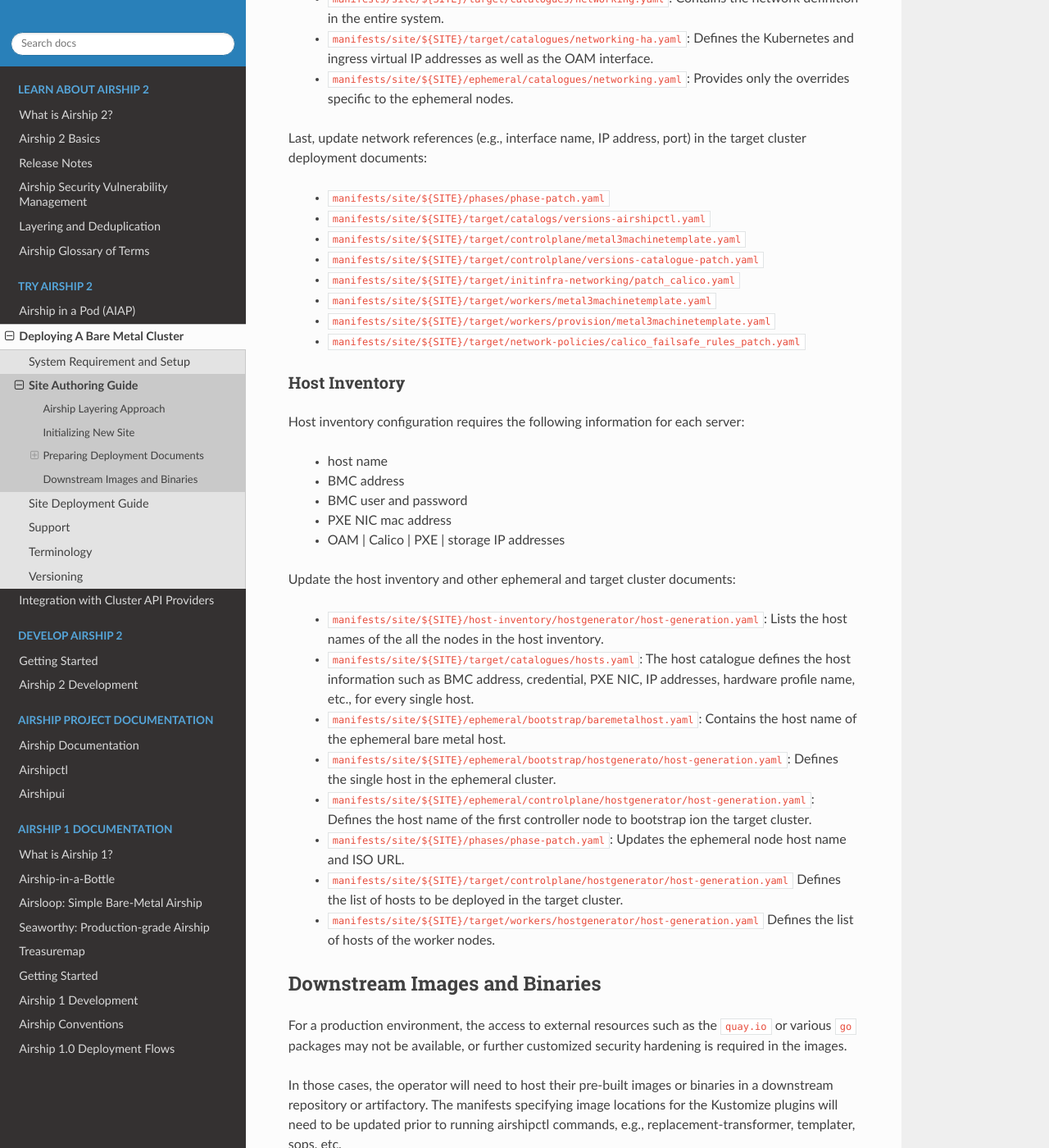
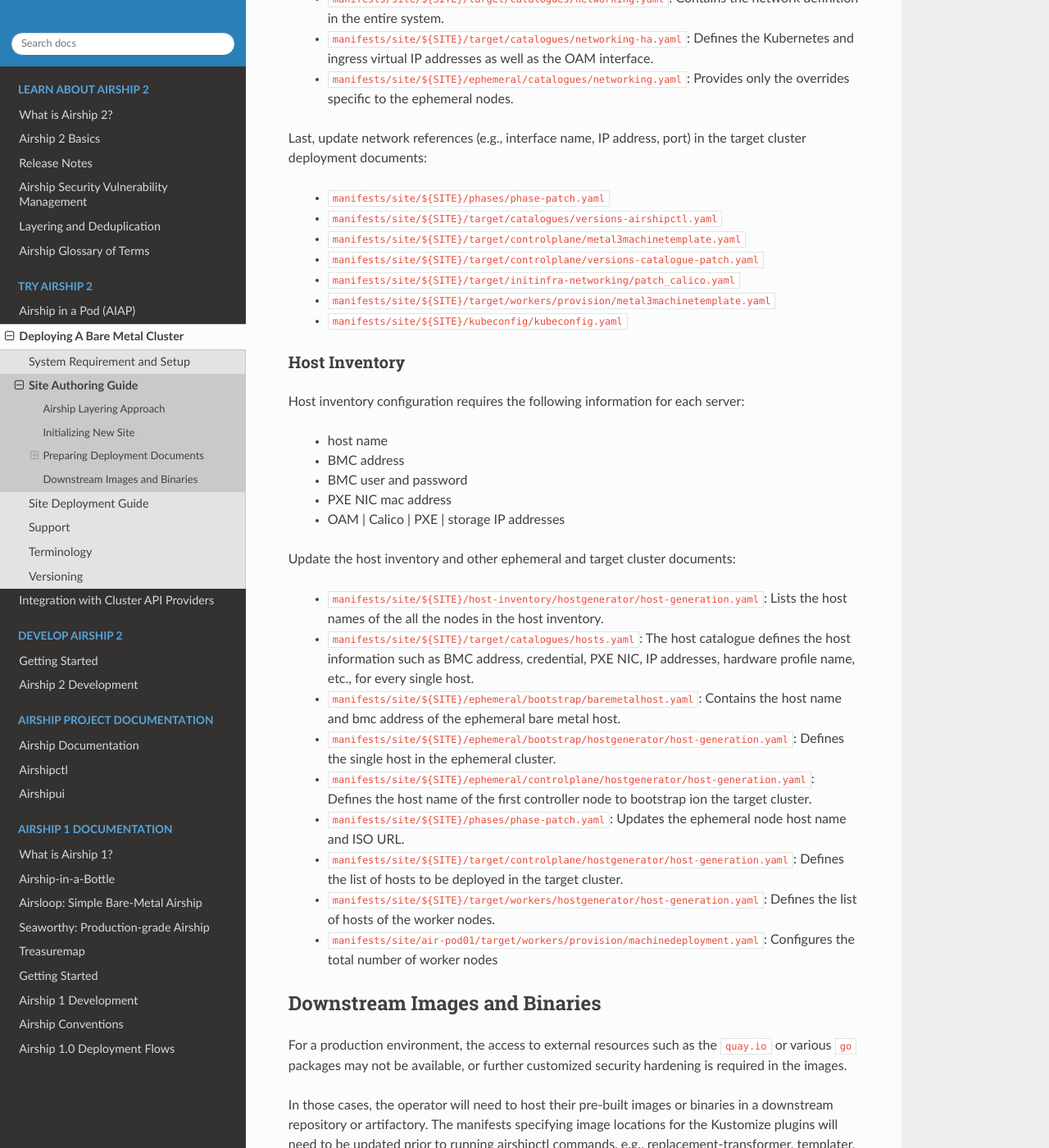
Before and after one commit to airshipit/docs, a Sphinx documentation site: the page built from doc/source/airship2/site-authoring.rst, in a window 1280 px wide and 1400 px high, scrolled down 2685 px. Shown: the whole window at 82% size. Built offline with Sphinx 7.4.7 and the Read the Docs theme 2.0.0, drawn with Linux system fonts in a browser that asks for light colours.

Commit message:
Added instruction to handle potential false fail in target control plane phase
Additionally a few minor document improvements found the last test run.

Signed-off-by: James Gu <james.gu@att.com>
Change-Id: Ie2288f69487dbee6ea2b794caf628da44c8c1cc5

```diff
--- a/doc/source/airship2/site-authoring.rst
+++ b/doc/source/airship2/site-authoring.rst
@@ -144,13 +144,12 @@
 the target cluster deployment documents:
 
    * ``manifests/site/${SITE}/phases/phase-patch.yaml``
-   * ``manifests/site/${SITE}/target/catalogs/versions-airshipctl.yaml``
+   * ``manifests/site/${SITE}/target/catalogues/versions-airshipctl.yaml``
    * ``manifests/site/${SITE}/target/controlplane/metal3machinetemplate.yaml``
    * ``manifests/site/${SITE}/target/controlplane/versions-catalogue-patch.yaml``
    * ``manifests/site/${SITE}/target/initinfra-networking/patch_calico.yaml``
-   * ``manifests/site/${SITE}/target/workers/metal3machinetemplate.yaml``
    * ``manifests/site/${SITE}/target/workers/provision/metal3machinetemplate.yaml``
-   * ``manifests/site/${SITE}/target/network-policies/calico_failsafe_rules_patch.yaml``
+   * ``manifests/site/${SITE}/kubeconfig/kubeconfig.yaml``
 
 Host Inventory
 ++++++++++++++
@@ -171,18 +170,20 @@
      defines the host information such as BMC address, credential, PXE NIC, IP
      addresses, hardware profile name, etc., for every single host.
    * ``manifests/site/${SITE}/ephemeral/bootstrap/baremetalhost.yaml``:
-     Contains the host name of the ephemeral bare metal host.
-   * ``manifests/site/${SITE}/ephemeral/bootstrap/hostgenerato/host-generation.yaml``:
+     Contains the host name and bmc address of the ephemeral bare metal host.
+   * ``manifests/site/${SITE}/ephemeral/bootstrap/hostgenerator/host-generation.yaml``:
      Defines the single host in the ephemeral cluster.
    * ``manifests/site/${SITE}/ephemeral/controlplane/hostgenerator/host-generation.yaml``:
      Defines the host name of the first controller node to bootstrap ion the
      target cluster.
    * ``manifests/site/${SITE}/phases/phase-patch.yaml``: Updates the ephemeral
      node host name and ISO URL.
-   * ``manifests/site/${SITE}/target/controlplane/hostgenerator/host-generation.yaml``
+   * ``manifests/site/${SITE}/target/controlplane/hostgenerator/host-generation.yaml``:
      Defines the list of hosts to be deployed in the target cluster.
-   * ``manifests/site/${SITE}/target/workers/hostgenerator/host-generation.yaml``
+   * ``manifests/site/${SITE}/target/workers/hostgenerator/host-generation.yaml``:
      Defines the list of hosts of the worker nodes.
+   * ``manifests/site/air-pod01/target/workers/provision/machinedeployment.yaml``:
+     Configures the total number of worker nodes
 
 Downstream Images and Binaries
 ~~~~~~~~~~~~~~~~~~~~~~~~~~~~~~
```
Also changed, not shown: doc/source/airship2/site-deployment.rst (+17 -0 lines), doc/source/airship2/site-setup.rst (+6 -11 lines).
